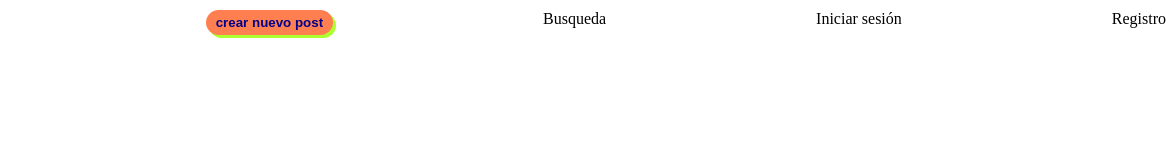
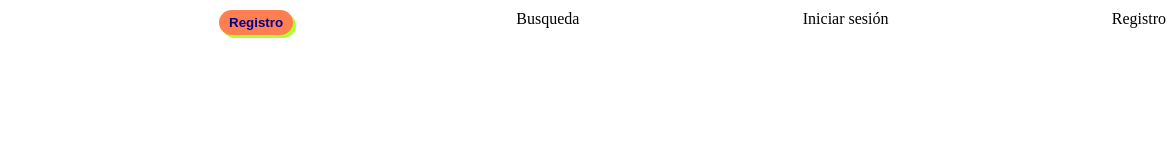
Before and after one commit to 345467Y/pagina-perritos, a plain HTML site: page index.html in a window 1280 px wide. Shown: the full height of the page, 104-1280 px from the left. Drawn offline with Linux system fonts and the light colour scheme.

Commit message:
se agrego punto 7

```diff
--- a/index.html
+++ b/index.html
@@ -15,7 +15,7 @@
                 <img src="./logo.png" alt="imagen" class="logo"/>
             </li>
         <li>
-            <button class="mainButton">crear nuevo post</button>
+            <button class="mainButton">Registro</button>
         </li>
         <li>Busqueda</li>
         <li>Iniciar sesión</li>
```
